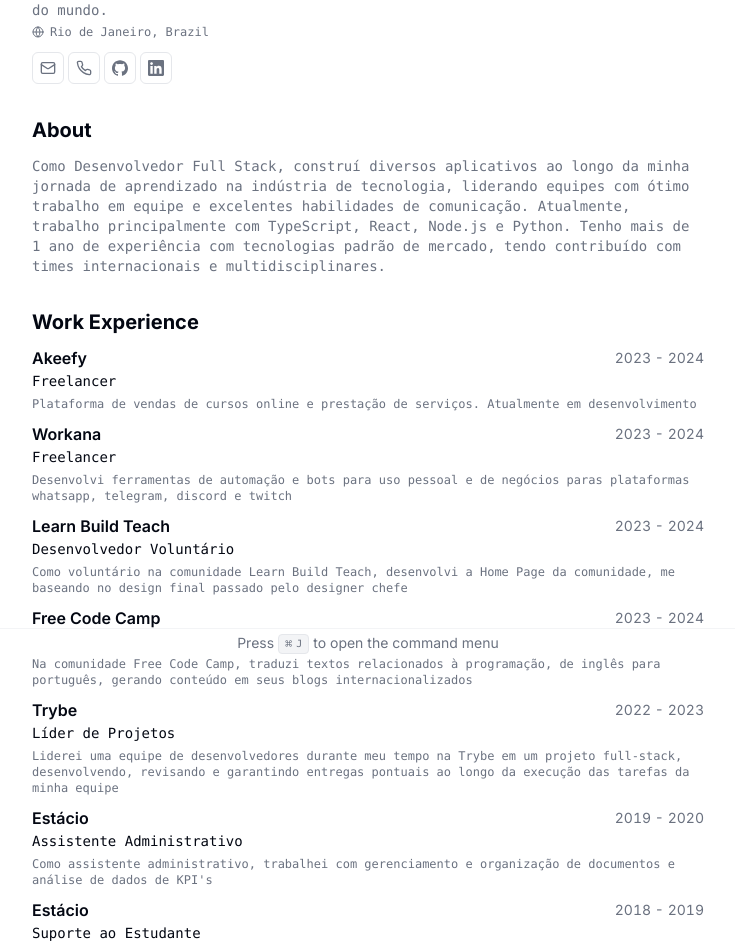
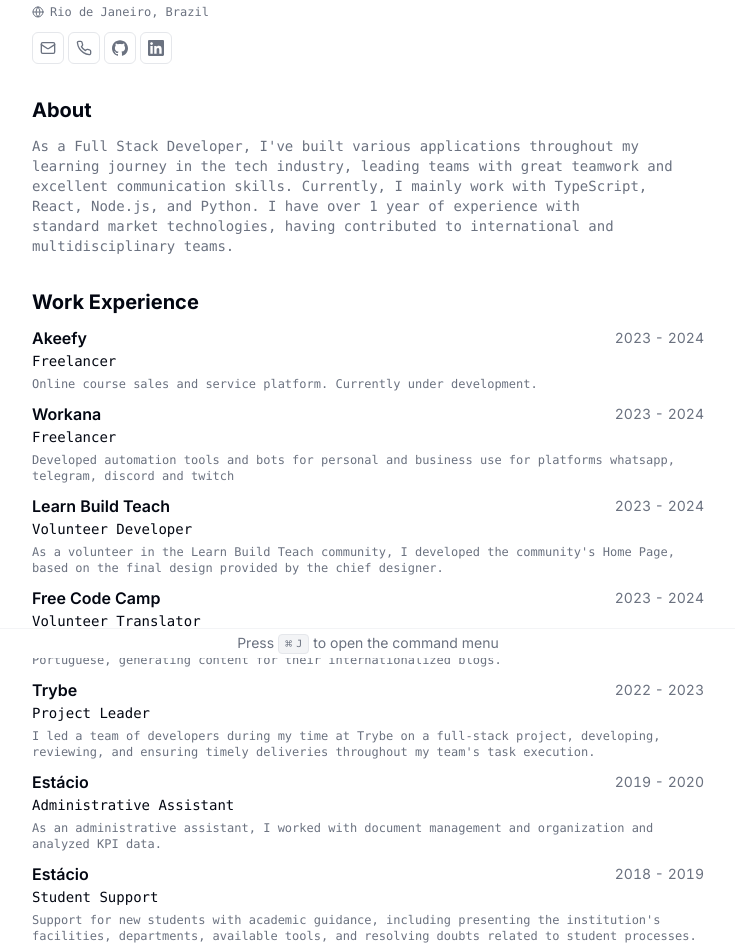
Before and after one commit to QZBrainon/cv, a Next.js app: page / in a window 1280 px wide. Shown: the part 142-1090 px from the top of the page, without its empty margins (272-1007 px from the left). Built offline with nearby package versions, Linux system fonts and the light colour scheme.

Commit message:
add english version

```diff
--- a/src/app/page.tsx
+++ b/src/app/page.tsx
@@ -6,12 +6,12 @@
 import { Section } from "@/components/ui/section";
 import { GlobeIcon, MailIcon, PhoneIcon } from "lucide-react";
 import { Button } from "@/components/ui/button";
-import { RESUME_DATA } from "@/data/resume-data";
+import { RESUME_DATA_EN } from "@/data/resume-data-en";
 import { ProjectCard } from "@/components/project-card";
 
 export const metadata: Metadata = {
-  title: `${RESUME_DATA.name} | ${RESUME_DATA.about}`,
-  description: RESUME_DATA.summary,
+  title: `${RESUME_DATA_EN.name} | ${RESUME_DATA_EN.about}`,
+  description: RESUME_DATA_EN.summary,
 };
 
 export default function Page() {
@@ -20,46 +20,46 @@
       <section className="mx-auto w-full max-w-2xl space-y-8 bg-white print:space-y-6">
         <div className="flex items-center justify-between">
           <div className="flex-1 space-y-1.5">
-            <h1 className="text-2xl font-bold">{RESUME_DATA.name}</h1>
+            <h1 className="text-2xl font-bold">{RESUME_DATA_EN.name}</h1>
             <p className="max-w-md text-pretty font-mono text-sm text-muted-foreground">
-              {RESUME_DATA.about}
+              {RESUME_DATA_EN.about}
             </p>
             <p className="max-w-md items-center text-pretty font-mono text-xs text-muted-foreground">
               <a
                 className="inline-flex gap-x-1.5 align-baseline leading-none hover:underline"
-                href={RESUME_DATA.locationLink}
+                href={RESUME_DATA_EN.locationLink}
                 target="_blank"
               >
                 <GlobeIcon className="size-3" />
-                {RESUME_DATA.location}
+                {RESUME_DATA_EN.location}
               </a>
             </p>
             <div className="flex gap-x-1 pt-1 font-mono text-sm text-muted-foreground print:hidden">
-              {RESUME_DATA.contact.email ? (
+              {RESUME_DATA_EN.contact.email ? (
                 <Button
                   className="size-8"
                   variant="outline"
                   size="icon"
                   asChild
                 >
-                  <a href={`mailto:${RESUME_DATA.contact.email}`}>
+                  <a href={`mailto:${RESUME_DATA_EN.contact.email}`}>
                     <MailIcon className="size-4" />
                   </a>
                 </Button>
               ) : null}
-              {RESUME_DATA.contact.tel ? (
+              {RESUME_DATA_EN.contact.tel ? (
                 <Button
                   className="size-8"
                   variant="outline"
                   size="icon"
                   asChild
                 >
-                  <a href={`tel:${RESUME_DATA.contact.tel}`}>
+                  <a href={`tel:${RESUME_DATA_EN.contact.tel}`}>
                     <PhoneIcon className="size-4" />
                   </a>
                 </Button>
               ) : null}
-              {RESUME_DATA.contact.social.map((social) => (
+              {RESUME_DATA_EN.contact.social.map((social) => (
                 <Button
                   key={social.name}
                   className="size-8"
@@ -74,14 +74,18 @@
               ))}
             </div>
             <div className="hidden flex-col gap-x-1 font-mono text-sm text-muted-foreground print:flex">
-              {RESUME_DATA.contact.email ? (
-                <a href={`mailto:${RESUME_DATA.contact.email}`}>
-                  <span className="underline">{RESUME_DATA.contact.email}</span>
+              {RESUME_DATA_EN.contact.email ? (
+                <a href={`mailto:${RESUME_DATA_EN.contact.email}`}>
+                  <span className="underline">
+                    {RESUME_DATA_EN.contact.email}
+                  </span>
                 </a>
               ) : null}
-              {RESUME_DATA.contact.tel ? (
-                <a href={`tel:${RESUME_DATA.contact.tel}`}>
-                  <span className="underline">{RESUME_DATA.contact.tel}</span>
+              {RESUME_DATA_EN.contact.tel ? (
+                <a href={`tel:${RESUME_DATA_EN.contact.tel}`}>
+                  <span className="underline">
+                    {RESUME_DATA_EN.contact.tel}
+                  </span>
                 </a>
               ) : null}
             </div>
@@ -90,12 +94,12 @@
         <Section>
           <h2 className="text-xl font-bold">About</h2>
           <p className="text-pretty font-mono text-sm text-muted-foreground">
-            {RESUME_DATA.summary}
+            {RESUME_DATA_EN.summary}
           </p>
         </Section>
         <Section>
           <h2 className="text-xl font-bold">Work Experience</h2>
-          {RESUME_DATA.work.map((work) => {
+          {RESUME_DATA_EN.work.map((work) => {
             return (
               <Card key={work.company}>
                 <CardHeader>
@@ -135,7 +139,7 @@
         </Section>
         <Section>
           <h2 className="text-xl font-bold">Education</h2>
-          {RESUME_DATA.education.map((education) => {
+          {RESUME_DATA_EN.education.map((education) => {
             return (
               <Card key={education.school}>
                 <CardHeader>
@@ -156,7 +160,7 @@
         <Section>
           <h2 className="text-xl font-bold">Skills</h2>
           <div className="flex flex-wrap gap-1">
-            {RESUME_DATA.skills.map((skill) => {
+            {RESUME_DATA_EN.skills.map((skill) => {
               return <Badge key={skill}>{skill}</Badge>;
             })}
           </div>
@@ -165,7 +169,7 @@
         <Section className="print-force-new-page scroll-mb-16">
           <h2 className="text-xl font-bold">Projects</h2>
           <div className="-mx-3 grid grid-cols-1 gap-3 print:grid-cols-3 print:gap-2 md:grid-cols-2 lg:grid-cols-3">
-            {RESUME_DATA.projects.map((project) => {
+            {RESUME_DATA_EN.projects.map((project) => {
               return (
                 <ProjectCard
                   key={project.title}
@@ -183,10 +187,10 @@
       <CommandMenu
         links={[
           {
-            url: RESUME_DATA.personalWebsiteUrl,
+            url: RESUME_DATA_EN.personalWebsiteUrl,
             title: "Personal Website",
           },
-          ...RESUME_DATA.contact.social.map((socialMediaLink) => ({
+          ...RESUME_DATA_EN.contact.social.map((socialMediaLink) => ({
             url: socialMediaLink.url,
             title: socialMediaLink.name,
           })),
--- /dev/null
+++ b/src/data/resume-data-en.tsx
@@ -0,0 +1,225 @@
+import {
+  AmbitLogo,
+  BarepapersLogo,
+  BimLogo,
+  CDGOLogo,
+  ClevertechLogo,
+  ConsultlyLogo,
+  EvercastLogo,
+  Howdy,
+  JarockiMeLogo,
+  JojoMobileLogo,
+  Minimal,
+  MobileVikingsLogo,
+  MonitoLogo,
+  NSNLogo,
+  ParabolLogo,
+  TastyCloudLogo,
+  YearProgressLogo,
+} from "@/images/logos";
+import { GitHubIcon, LinkedInIcon, XIcon } from "@/components/icons";
+
+export const RESUME_DATA_EN = {
+  name: "Brainon Queiroz",
+  initials: "BQ",
+  location: "Rio de Janeiro, Brazil",
+  locationLink: "https://www.google.com/maps/place/Riodejaneiro",
+  about:
+    "Full Stack Developer focused on building tools that add value to businesses around the world.",
+  summary:
+    "As a Full Stack Developer, I've built various applications throughout my learning journey in the tech industry, leading teams with great teamwork and excellent communication skills. Currently, I mainly work with TypeScript, React, Node.js, and Python. I have over 1 year of experience with standard market technologies, having contributed to international and multidisciplinary teams.",
+  avatarUrl: "https://avatars.githubusercontent.com/u/93778230?v=4",
+  personalWebsiteUrl: "https://qzbrainon.dev",
+  contact: {
+    email: "brainonqueiroz@gmail.com",
+    tel: "+55 21 9 76980527",
+    social: [
+      {
+        name: "GitHub",
+        url: "https://github.com/QZBrainon",
+        icon: GitHubIcon,
+      },
+      {
+        name: "LinkedIn",
+        url: "https://www.linkedin.com/in/brainon-queiroz/",
+        icon: LinkedInIcon,
+      },
+    ],
+  },
+  education: [
+    {
+      school: "Estácio University",
+      degree: "Bachelor's in Business Administration",
+      start: "2016",
+      end: "2020",
+    },
+  ],
+  work: [
+    {
+      company: "Akeefy",
+      link: "https://www.akeefy.com/",
+      badges: [],
+      title: "Freelancer",
+      logo: ParabolLogo,
+      start: "2023",
+      end: "2024",
+      description:
+        "Online course sales and service platform. Currently under development.",
+    },
+    {
+      company: "Workana",
+      link: "https://www.workana.com/",
+      badges: [],
+      title: "Freelancer",
+      logo: ParabolLogo,
+      start: "2023",
+      end: "2024",
+      description:
+        "Developed automation tools and bots for personal and business use for platforms whatsapp, telegram, discord and twitch",
+    },
+    {
+      company: "Learn Build Teach",
+      link: "https://www.learnbuildteach.com/",
+      badges: [],
+      title: "Volunteer Developer",
+      logo: ParabolLogo,
+      start: "2023",
+      end: "2024",
+      description:
+        "As a volunteer in the Learn Build Teach community, I developed the community's Home Page, based on the final design provided by the chief designer.",
+    },
+    {
+      company: "Free Code Camp",
+      link: "https://www.freecodecamp.org/",
+      badges: [],
+      title: "Volunteer Translator",
+      logo: ParabolLogo,
+      start: "2023",
+      end: "2024",
+      description:
+        "In the Free Code Camp community, I translated programming-related texts from English to Portuguese, generating content for their internationalized blogs.",
+    },
+    {
+      company: "Trybe",
+      link: "https://www.betrybe.com/",
+      badges: [],
+      title: "Project Leader",
+      logo: ParabolLogo,
+      start: "2022",
+      end: "2023",
+      description:
+        "I led a team of developers during my time at Trybe on a full-stack project, developing, reviewing, and ensuring timely deliveries throughout my team's task execution.",
+    },
+    {
+      company: "Estácio",
+      link: "https://estacio.br/",
+      badges: [],
+      title: "Administrative Assistant",
+      logo: ParabolLogo,
+      start: "2019",
+      end: "2020",
+      description:
+        "As an administrative assistant, I worked with document management and organization and analyzed KPI data.",
+    },
+    {
+      company: "Estácio",
+      link: "https://estacio.br/",
+      badges: [],
+      title: "Student Support",
+      logo: ClevertechLogo,
+      start: "2018",
+      end: "2019",
+      description:
+        "Support for new students with academic guidance, including presenting the institution's facilities, departments, available tools, and resolving doubts related to student processes.",
+    },
+  ],
+  skills: [
+    "TypeScript",
+    "React/Next.js/Svelte",
+    "Node.js",
+    "Express",
+    "Docker",
+    "Nest.js",
+    "Python",
+  ],
+  projects: [
+    {
+      title: "Learn Build Teach",
+      techStack: [
+        "Volunteer",
+        "TypeScript",
+        "Svelte",
+        "Tailwindcss",
+        "REST API",
+      ],
+      description:
+        "An online community focused on sharing knowledge and professional growth for developers.",
+      logo: ConsultlyLogo,
+      link: {
+        label: "learnbuildteach.com",
+        href: "https://learnbuildteach.com/",
+      },
+    },
+    {
+      title: "Delivery App",
+      techStack: ["Bootcamp Project", "Javascript", "React", "Express"],
+      description:
+        "A fullstack beer delivery app that simulates the entire flow of an online business, from login to checkout.",
+      logo: MonitoLogo,
+      link: {
+        label: "github.com",
+        href: "https://github.com/QZBrainon/deliveryApp",
+      },
+    },
+    {
+      title: "Blogs API",
+      techStack: ["Bootcamp Project", "Express", "Sequelize"],
+      description:
+        "A complete API for storing blog posts in a SQL database with authentication.",
+      logo: JarockiMeLogo,
+      link: {
+        label: "github.com",
+        href: "https://github.com/QZBrainon/BlogsAPI",
+      },
+    },
+    {
+      title: "Sales Backend",
+      techStack: [
+        "Side Project",
+        "Nest.js",
+        "Typescript",
+        "Docker",
+        "Prisma",
+        "SQL",
+      ],
+      description:
+        "A fully implemented sales API in Typescript, with authentication and function authorization.",
+      logo: Minimal,
+      link: {
+        label: "github.com",
+        href: "https://github.com/QZBrainon/nestjs-api",
+      },
+    },
+    {
+      title: "Twitch Translator",
+      techStack: ["Side Project", "Express", "OpenAI", "TMI"],
+      description:
+        "A Twitch chat bot integrated with ChatGPT, used to translate any chat message via text commands.",
+      logo: BarepapersLogo,
+      link: {
+        label: "github.com",
+        href: "https://github.com/QZBrainon/twitch-translator-backend",
+      },
+    },
+    {
+      title: "Chatbot AI",
+      techStack: ["Side Project", "Next.js", "OpenAI", "Tailwindcss"],
+      description: "A general conversation bot, simulating ChatGPT",
+      logo: BarepapersLogo,
+      link: {
+        label: "github.com",
+        href: "https://github.com/QZBrainon/chatbot-ai",
+      },
+    },
+  ],
+} as const;
```
